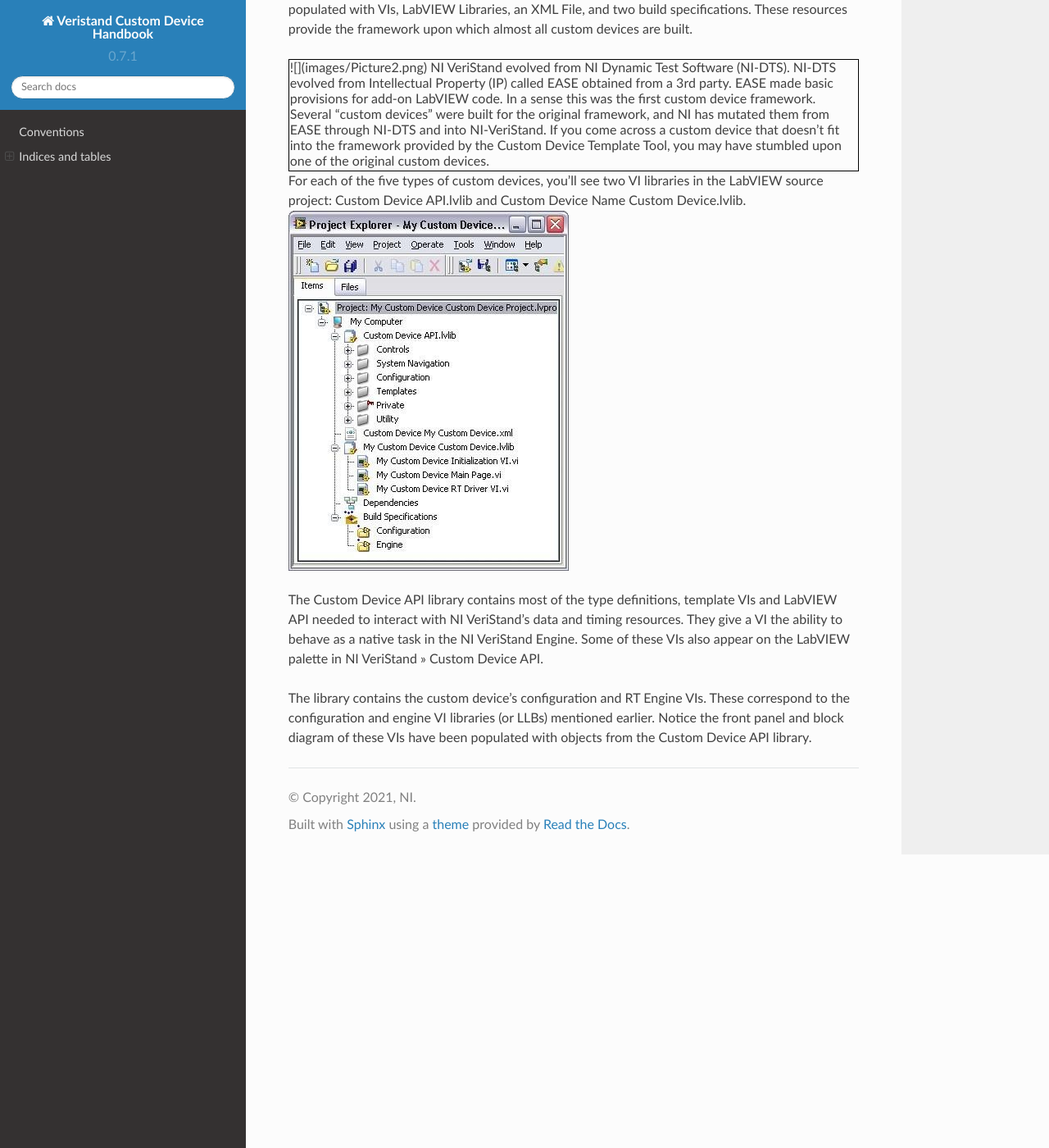
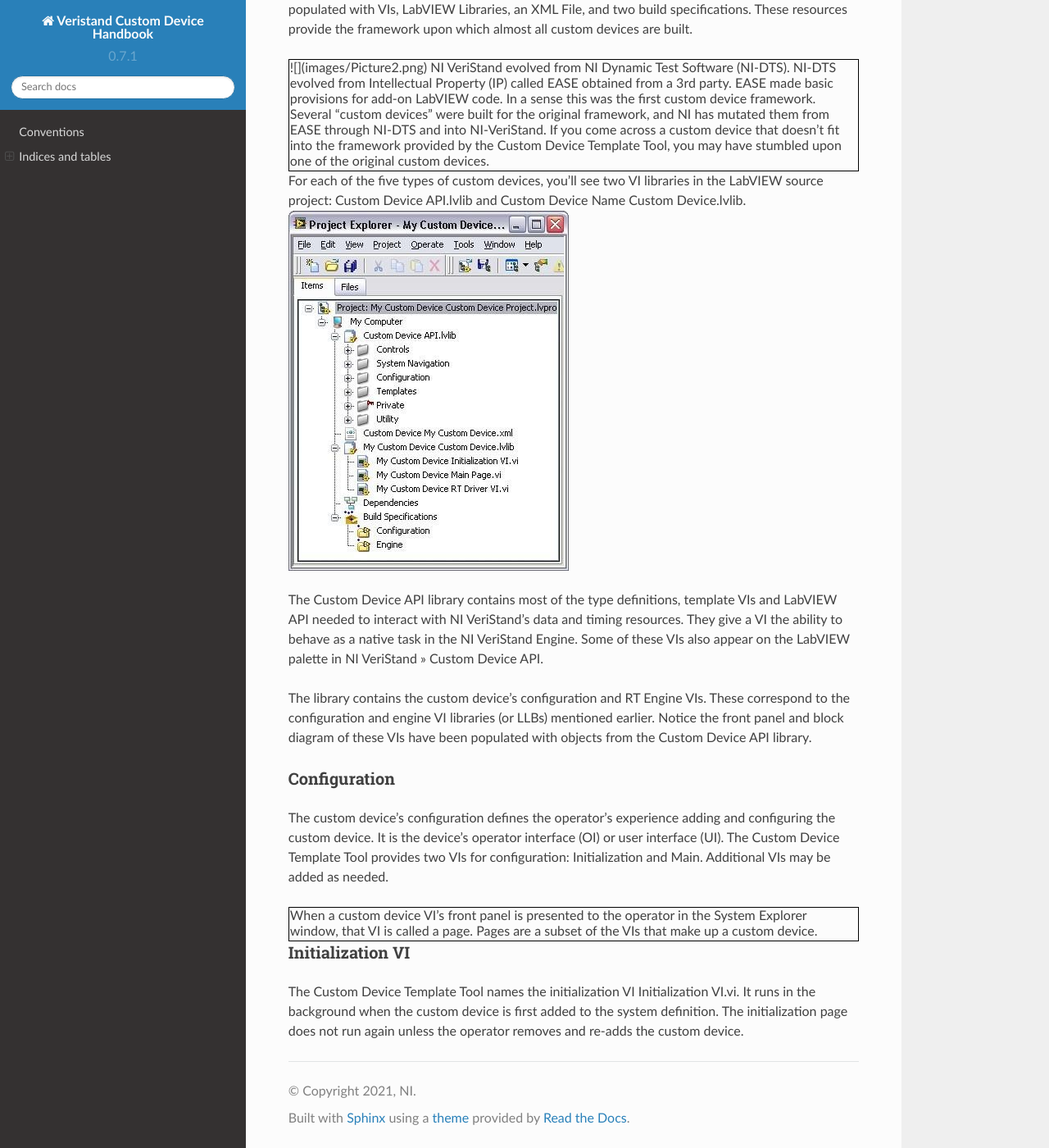
Before and after one commit to ni/niveristand-custom-device-handbook, a Sphinx documentation site: the page built from docs/Custom_Device_Framework.md, in a window 1280 px wide and 1400 px high, scrolled down 3383 px. Shown: the whole window at 82% size. Built offline with Sphinx 7.4.7 and the Read the Docs theme 2.0.0, drawn with Linux system fonts in a browser that asks for light colours.

Commit message:
commit 20

```diff
--- a/docs/Custom_Device_Framework.md
+++ b/docs/Custom_Device_Framework.md
@@ -136,3 +136,27 @@
 Some of these VIs also appear on the LabVIEW palette in NI VeriStand » Custom Device API.
 
 The <custom device name> library contains the custom device’s configuration and RT Engine VIs. These correspond to the configuration and engine VI libraries (or LLBs) mentioned earlier. Notice the front panel and block diagram of these VIs have been populated with objects from the Custom Device API library.
+
+
+#### Configuration
+The custom device’s configuration defines the operator’s experience adding and configuring the custom device. It is the device's operator interface (OI) or user interface (UI). The Custom Device Template Tool provides two VIs for configuration: Initialization and Main. Additional VIs may be added as needed.
+<head>
+<style>
+table, th, td {
+  border: 1px solid black;
+}
+</style>
+</head>
+<body>
+<table>
+   <tr>
+		<td>
+When a custom device VI’s front panel is presented to the operator in the System
+Explorer window, that VI is called a page. Pages are a subset of the VIs that make up a custom device.
+      </td>
+ 	</tr>
+</table>
+</body>
+
+#### Initialization VI
+The Custom Device Template Tool names the initialization VI <Custom Device Name> Initialization VI.vi. It runs in the background when the custom device is first added to the system definition. The initialization page does not run again unless the operator removes and re-adds the custom device.
```
